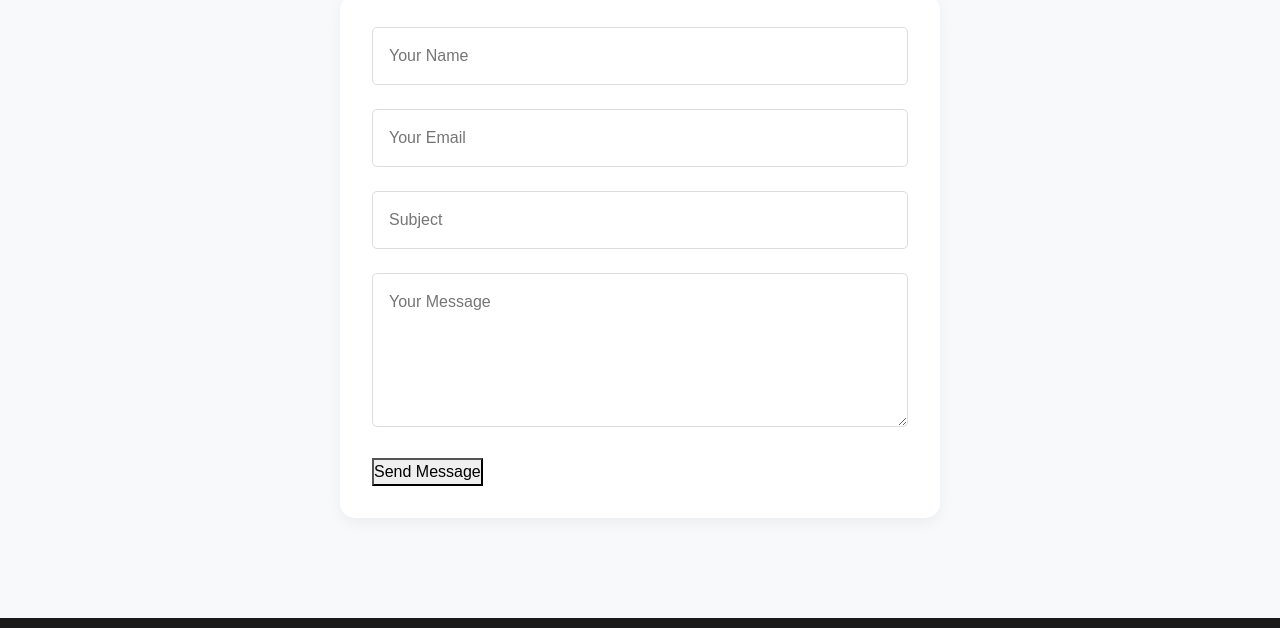
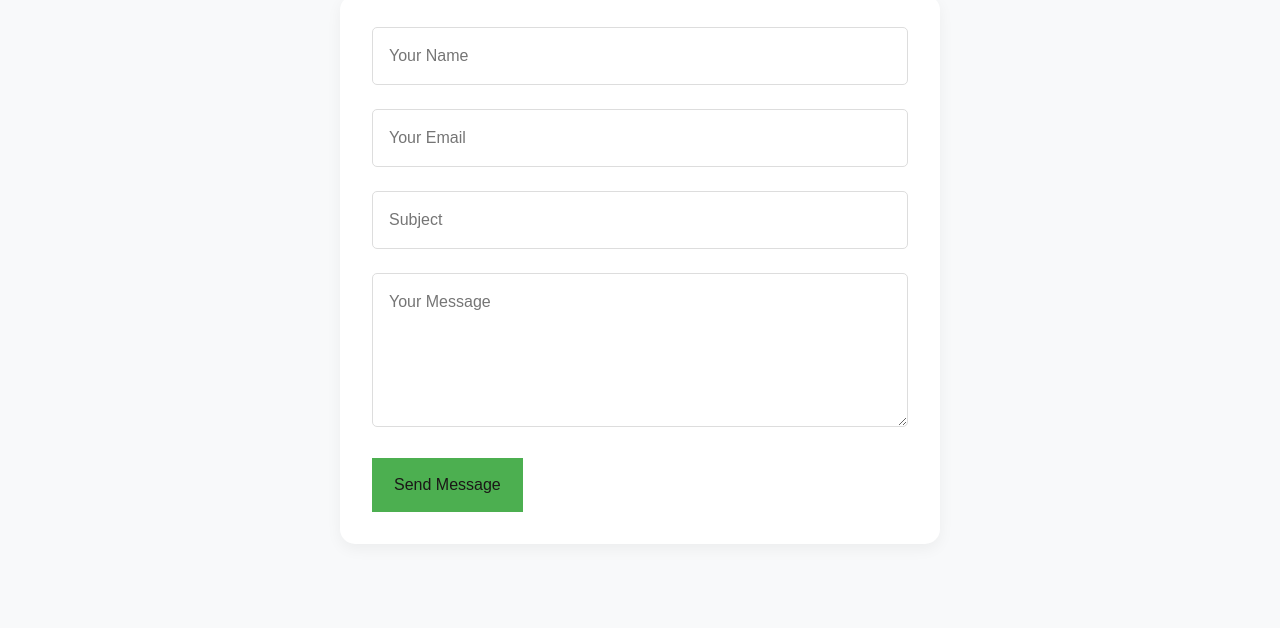
Before and after one commit to kp-dilshan/pdk, a plain HTML site: page index.html in a window 1280 px wide. Shown: the part 4713-5341 px from the top of the page. Drawn offline with nearby package versions, Linux system fonts and the light colour scheme.

Commit message:
Update style.css

```diff
--- a/style.css
+++ b/style.css
@@ -589,6 +589,26 @@ body {
     border-color: var(--primary-color);
     box-shadow: 0 0 0 2px rgba(76, 175, 80, 0.2);
 }
+button {
+    display: inline-block;
+    padding: 13px 20px;
+    background: var(--primary-color);
+    color: rgb(27, 23, 23);
+    text-decoration: none;
+    border-radius: 30px;
+    font-weight: 500;
+    transition: var(--transition);
+    border: 2px solid var(--primary-color);
+    animation: fadeInUp 1s ease 0.4s;
+    animation-fill-mode: both;
+}
+
+button:hover {
+    background: transparent;
+    transform: translateY(-5px);
+    box-shadow: 0 5px 15px rgba(76, 175, 80, 0.3);
+}
+
 
 /* Mobile Menu */
 .mobile-menu {
```
